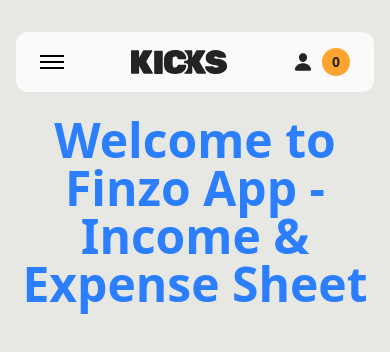
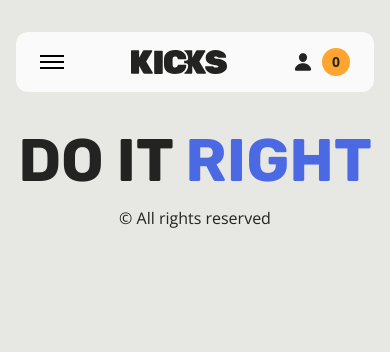
Before and after one commit to sajib25003/kicks-zavisoft, a React (Vite) app: page / in a window 390 px wide. Shown: the top 352 px of the page. Built offline with nearby package versions, Linux system fonts and the light colour scheme.

Commit message:
copyright section and do it right section done with responsiveness

```diff
--- a/src/App.tsx
+++ b/src/App.tsx
@@ -2,8 +2,12 @@ import "./App.css";
 
 function App() {
   return (
-    <div className="text-5xl font-bold text-blue-500 mx-auto text-center pt-6">
-      Welcome to Finzo App - Income & Expense Sheet
+    <div>
+      <div className="px-4 lg:px-15 pt-6">
+        <p className="rubik text-[60px] md:text-[220px] font-bold text-[#232321] text-center">
+          DO IT <span className="text-[#4A69E2]">RIGHT</span>
+        </p>
+      </div>
     </div>
   );
 }
--- a/src/Layout.tsx
+++ b/src/Layout.tsx
@@ -8,6 +8,9 @@ const Layout = () => {
         <Navbar />
       </div>
       <Outlet />
+      <p className="open-sans text-base font-normal text-[#232321] text-center">
+        &copy; All rights reserved
+      </p>
     </div>
   );
 };
--- a/src/components/Navbar.tsx
+++ b/src/components/Navbar.tsx
@@ -23,7 +23,7 @@ const Navbar = () => {
           </button>
 
           {/* Desktop Menu */}
-          <div className="hidden md:flex items-center gap-10">
+          <div className="hidden rubik text-base font-semibold md:flex items-center gap-10">
             <p className="cursor-pointer">New Drops 🔥</p>
 
             <div className="flex items-center gap-1 cursor-pointer">
```
